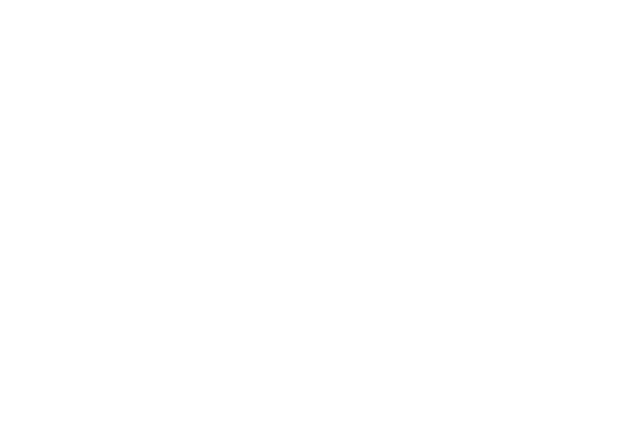
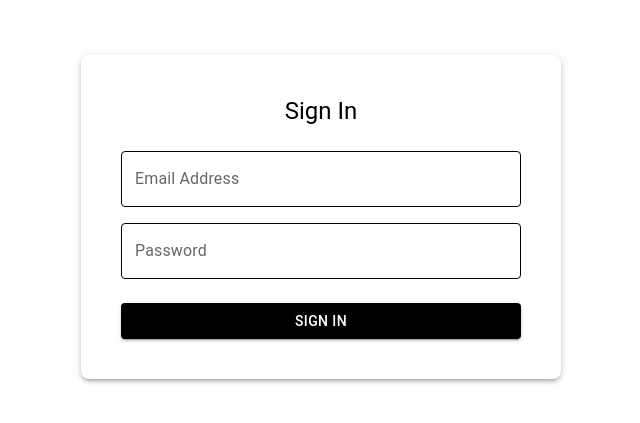
Before and after one commit to ajmalfaris11/react-mui-dashboard, a React (Create React App) app: page /login in a window 1280 px wide. Before the commit this address had no page. Shown: the part 183-606 px from the top of the page, without its empty margins (319-959 px from the left). Built offline with nearby package versions, Linux system fonts and the light colour scheme.

Commit message:
sign up form designed with MUI

```diff
--- /dev/null
+++ b/src/app/pages/Signin/index.js
@@ -0,0 +1,70 @@
+import { Box, Button, TextField, Typography } from '@mui/material';
+import React from 'react'
+
+export default function SignInPage() {
+  return (
+    <Box
+    sx={{
+      height: '100vh',
+      display: 'flex',
+      justifyContent: 'center',
+      alignItems: 'center',
+    }}
+  >
+    <Box
+      sx={{
+        width: 400,
+        textAlign: 'center',
+        padding: 5,
+        backgroundColor: 'white',
+        boxShadow: 3,
+        borderRadius: 2,
+
+        '& .MuiOutlinedInput-root': {
+          '& fieldset': {
+            borderColor: 'black',
+          },
+          '&:hover fieldset': {
+            borderColor: 'darkgray',
+          },
+          '&.Mui-focused fieldset': {
+            borderColor: 'black',
+          },
+        },
+      }}
+    >
+      <Typography variant="h5" sx={{ mb: 3 }}>
+        Sign In
+      </Typography>
+      <TextField
+        label="Email Address"
+        variant="outlined"
+        fullWidth
+        sx={{ mb: 2 }}
+        color='black'
+      />
+      <TextField
+        label="Password"
+        variant="outlined"
+        type="password"
+        fullWidth
+        sx={{ mb: 3 }}
+        color='black'
+      />
+      <Button
+        variant="contained"
+        color="primary"
+        fullWidth
+        sx={{
+          backgroundColor: 'black',
+          '&:hover': {
+            backgroundColor: '#333',
+          },
+        }}
+      >
+        SIGN IN
+      </Button>
+    </Box>
+  </Box>
+);
+}
--- a/src/app/router.js
+++ b/src/app/router.js
@@ -1,12 +1,13 @@
 import React from 'react';
 import { Routes, Route } from 'react-router-dom';
 import DashboardPage from './pages/Dashboard';
+import SignInPage from './pages/Signin';
 
 export default function router() { // Capitalize the function name
   return (
     <Routes>
       <Route index element={<DashboardPage />} />
-
+      <Route path="login" element={<SignInPage />} />
     </Routes>
   );
 }
```
